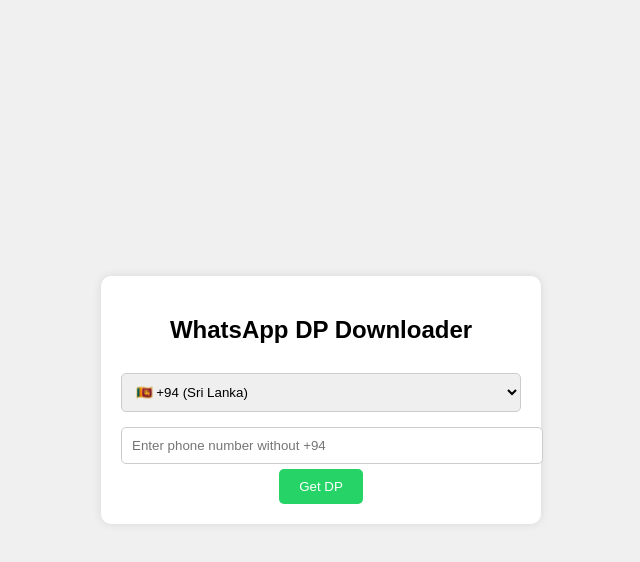
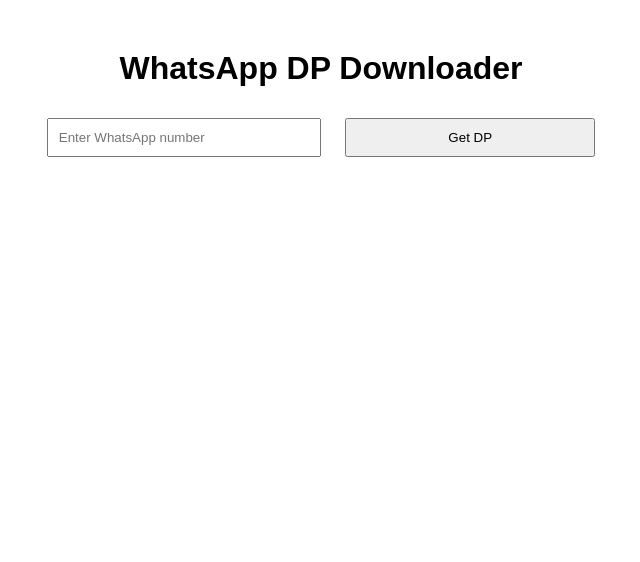
Before and after one commit to Nethmika-LK/Whatsapp-Dp-Download, a website: page public/index.html in a window 1280 px wide. Shown: the whole page, without its empty margins (319-959 px from the left). Drawn offline with Linux system fonts and the light colour scheme.

Commit message:
Update index.html

```diff
--- a/public/index.html
+++ b/public/index.html
@@ -1,112 +1,53 @@
 <!DOCTYPE html>
-<html lang="en">
+<html>
 <head>
-  <meta charset="UTF-8" />
-  <meta name="viewport" content="width=device-width, initial-scale=1.0"/>
   <title>WhatsApp DP Downloader</title>
   <style>
     body {
       font-family: Arial, sans-serif;
-      background: #f0f0f0;
-      display: flex;
-      justify-content: center;
-      align-items: center;
-      height: 100vh;
-      margin: 0;
+      text-align: center;
+      margin-top: 50px;
     }
-    .container {
-      background: #fff;
-      padding: 20px;
-      border-radius: 10px;
-      box-shadow: 0 0 10px rgba(0,0,0,0.1);
-      text-align: center;
-      width: 100%;
-      max-width: 400px;
-    }
-    select, input {
-      width: 100%;
+    input, button {
       padding: 10px;
-      margin: 10px 0 5px 0;
-      border: 1px solid #ccc;
-      border-radius: 5px;
-    }
-    button {
-      background: #25D366;
-      color: #fff;
-      border: none;
-      padding: 10px 20px;
-      border-radius: 5px;
-      cursor: pointer;
-    }
-    button:hover {
-      background: #128C7E;
+      margin: 10px;
+      width: 250px;
     }
     img {
-      width: 100%;
-      max-width: 250px;
+      margin-top: 20px;
+      width: 200px;
       border-radius: 10px;
-      margin-top: 10px;
-    }
-    a {
-      display: block;
-      margin-top: 10px;
-      color: #25D366;
-      text-decoration: none;
-      font-weight: bold;
     }
   </style>
 </head>
 <body>
-  <div class="container">
-    <h2>WhatsApp DP Downloader</h2>
-
-    <select id="countryCode">
-      <option value="94">🇱🇰 +94 (Sri Lanka)</option>
-      <option value="91">🇮🇳 +91 (India)</option>
-      <option value="880">🇧🇩 +880 (Bangladesh)</option>
-      <option value="92">🇵🇰 +92 (Pakistan)</option>
-      <option value="1">🇺🇸 +1 (USA)</option>
-    </select>
-
-    <input type="text" id="number" placeholder="Enter phone number without +94" />
-
-    <button id="getDPBtn">Get DP</button>
-    <div id="loader" style="display:none;">Loading...</div>
-
-    <div id="result" style="display:none;">
-      <img id="dpImage" alt="WhatsApp DP"/>
-      <a id="downloadLink" href="#" download="whatsapp_dp.jpg">Download</a>
-    </div>
-  </div>
+  <h1>WhatsApp DP Downloader</h1>
+  <input type="text" id="number" placeholder="Enter WhatsApp number">
+  <button onclick="getDP()">Get DP</button>
+  <div id="result"></div>
 
   <script>
-    document.getElementById('getDPBtn').onclick = async () => {
-      const code = document.getElementById('countryCode').value;
-      const number = document.getElementById('number').value.trim();
-      const fullNumber = code + number;
-
-      if (!number || isNaN(number)) return alert('Please enter a valid number');
-
-      document.getElementById('loader').style.display = 'block';
-      document.getElementById('result').style.display = 'none';
+    async function getDP() {
+      const number = document.getElementById("number").value.trim();
+      const resultDiv = document.getElementById("result");
+      resultDiv.innerHTML = "Loading...";
 
       try {
-        const res = await fetch(`/api/get-dp?number=${encodeURIComponent(fullNumber)}`);
+        const res = await fetch(`/api/get-dp?number=${encodeURIComponent(number)}`);
         const data = await res.json();
 
         if (data.success) {
-          document.getElementById('dpImage').src = data.dpUrl;
-          document.getElementById('downloadLink').href = data.dpUrl;
-          document.getElementById('result').style.display = 'block';
+          resultDiv.innerHTML = \`
+            <img src="\${data.dpUrl}" alt="DP"><br>
+            <a href="\${data.dpUrl}" download>Download</a>
+          \`;
         } else {
-          alert(data.message || 'Failed to get DP');
+          resultDiv.innerHTML = "DP not found or error occurred.";
         }
-      } catch {
-        alert('Error contacting backend');
-      } finally {
-        document.getElementById('loader').style.display = 'none';
+      } catch (err) {
+        resultDiv.innerHTML = "Error contacting backend.";
       }
-    };
+    }
   </script>
 </body>
 </html>
```
